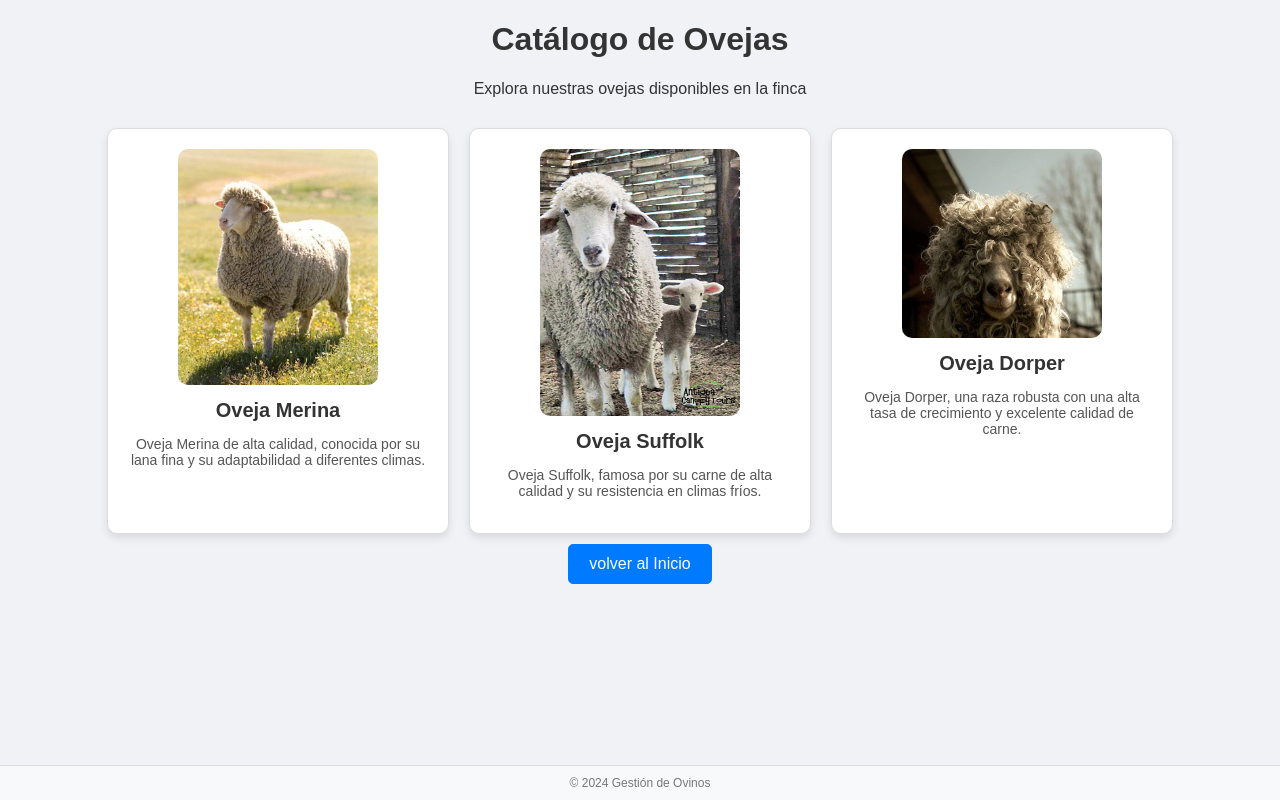
After one commit to MancipeManuel/ovinos_project, a Flask app: page /buzon in a window 1280 px wide. The commit adds this page. Run offline with Flask 3, Linux system fonts and the light colour scheme.

Commit message:
funcionalidades nuevas

```diff
--- a/app/routes.py
+++ b/app/routes.py
@@ -346,3 +346,11 @@ def venta():
 @app.route('/compra')
 def compra():
     return render_template('compra.html')
+
+@app.route('/buzon')
+def buzon():
+    return render_template('buzon.html')
+
+@app.route('/recetas')
+def recetas():
+    return render_template('recetas.html')
--- /dev/null
+++ b/app/templates/buzon.html
@@ -0,0 +1,115 @@
+<!DOCTYPE html>
+<html>
+<head>
+    <meta charset="utf-8">
+    <meta http-equiv="X-UA-Compatible" content="IE=edge">
+    <title>Catálogo de Ovejas</title>
+    <meta name="description" content="Catálogo de las ovejas disponibles en la finca.">
+    <meta name="viewport" content="width=device-width, initial-scale=1">
+    <link rel="stylesheet" href="{{ url_for('static', filename='styles.css') }}">
+    <style>
+        body {
+            font-family: 'Arial', sans-serif;
+            background-color: #f0f2f5;
+            margin: 0;
+            padding: 0;
+            text-align: center;
+        }
+        .catalogo {
+            display: flex;
+            flex-wrap: wrap;
+            justify-content: center;
+            margin-top: 20px;
+        }
+        .oveja {
+            background-color: #fff;
+            border: 1px solid #ddd;
+            border-radius: 10px;
+            box-shadow: 0px 4px 8px rgba(0, 0, 0, 0.1);
+            margin: 10px;
+            width: 300px;
+            padding: 20px;
+            text-align: center;
+        }
+        .oveja img {
+            width: 100%; /* Mantiene el ancho del contenedor */
+            max-width: 200px; /* Reduce el tamaño máximo de la imagen */
+            height: auto; /* Mantiene la proporción de la imagen */
+            border-radius: 10px; /* Mantiene los bordes redondeados */
+        }
+
+        .oveja h2 {
+            font-size: 20px;
+            margin: 10px 0;
+        }
+        .oveja p {
+            font-size: 14px;
+            color: #555;
+        }
+        a.boton {
+            display: inline-block; /* Hace que el enlace se comporte como un botón en línea */
+            font-size: 16px; /* Tamaño del texto */
+            text-decoration: none; /* Elimina el subrayado del enlace */
+            color: #fff; /* Color del texto del botón */
+            background-color: #007bff; /* Color de fondo del botón */
+            padding: 10px 20px; /* Espaciado interno del botón */
+            border-radius: 5px; /* Bordes redondeados del botón */
+            border: 1px solid #007bff; /* Borde del botón que coincide con el color de fondo */
+            transition: background-color 0.3s, border-color 0.3s; /* Transición suave para cambios de color */
+        }
+
+        a.boton:hover {
+            background-color: #0056b3; /* Color de fondo al pasar el ratón */
+            border-color: #0056b3; /* Color del borde al pasar el ratón */
+        }
+        footer {
+            background-color: #f8f9fa; /* Color de fondo del pie de página */
+            padding: 10px 0; /* Espaciado interno en la parte superior e inferior */
+            text-align: center; /* Centra el texto del pie de página */
+            border-top: 1px solid #ddd; /* Línea delgada en la parte superior del pie de página */
+        }
+
+        footer p {
+            font-size: 12px; /* Tamaño de fuente más pequeño */
+            color: #777; /* Color del texto más tenue */
+            margin: 0; /* Elimina el margen por defecto */
+        }
+
+
+    </style>
+</head>
+<body>
+    <header>
+        <h1>Catálogo de Ovejas</h1>
+        <p>Explora nuestras ovejas disponibles en la finca</p>
+    </header>
+
+    <div class="catalogo">
+        <!-- Ejemplo de una tarjeta de oveja -->
+        <div class="oveja">
+            <img src="{{ url_for('static', filename='img/sheep5.jpeg') }}" alt="Oveja Suffolk">
+            <h2>Oveja Merina</h2>
+            <p>Oveja Merina de alta calidad, conocida por su lana fina y su adaptabilidad a diferentes climas.</p>
+        </div>
+
+        <div class="oveja">
+            <img src="{{ url_for('static', filename='img/sheep2.jpeg') }}" alt="Oveja Suffolk">
+            <h2>Oveja Suffolk</h2>
+            <p>Oveja Suffolk, famosa por su carne de alta calidad y su resistencia en climas fríos.</p>
+        </div>
+
+        <div class="oveja">
+            <img src="{{ url_for('static', filename='img/sheep4.jpeg') }}" alt="Oveja Suffolk">
+            <h2>Oveja Dorper</h2>
+            <p>Oveja Dorper, una raza robusta con una alta tasa de crecimiento y excelente calidad de carne.</p>
+        </div>
+
+        <!-- Puedes añadir más ovejas aquí -->
+    </div>
+        <a href="{{ url_for('index') }}" class="boton">volver al Inicio</a>
+
+    <footer>
+        <p>&copy; 2024 Gestión de Ovinos</p>
+    </footer>
+</body>
+</html>
--- a/app/templates/listar_ovejas.html
+++ b/app/templates/listar_ovejas.html
@@ -7,7 +7,6 @@
     <link rel="stylesheet" href="{{ url_for('static', filename='styles.css') }}">
 </head>
 <body>
-    <br>
     <br>
     <div class="navbar">
         <a href="{{ url_for('index') }}">Inicio</a>
```
Also changed, not shown: app/static/styles.css (+32 -0 lines), app/static/styles2.css (added, +12 -0 lines), app/templates/index.html (+18 -0 lines), app/templates/listar_compra.html (+7 -0 lines), app/templates/recetas.html (added, +115 -0 lines), app/static/img/encilado1.jpeg (added), app/static/img/encilado2.jpeg (added), app/static/img/encilado3.jpeg (added), app/static/img/sheep2.jpeg (added), app/static/img/sheep3.jpeg (added), app/static/img/sheep4.jpeg (added), app/static/img/sheep5.jpeg (added).
